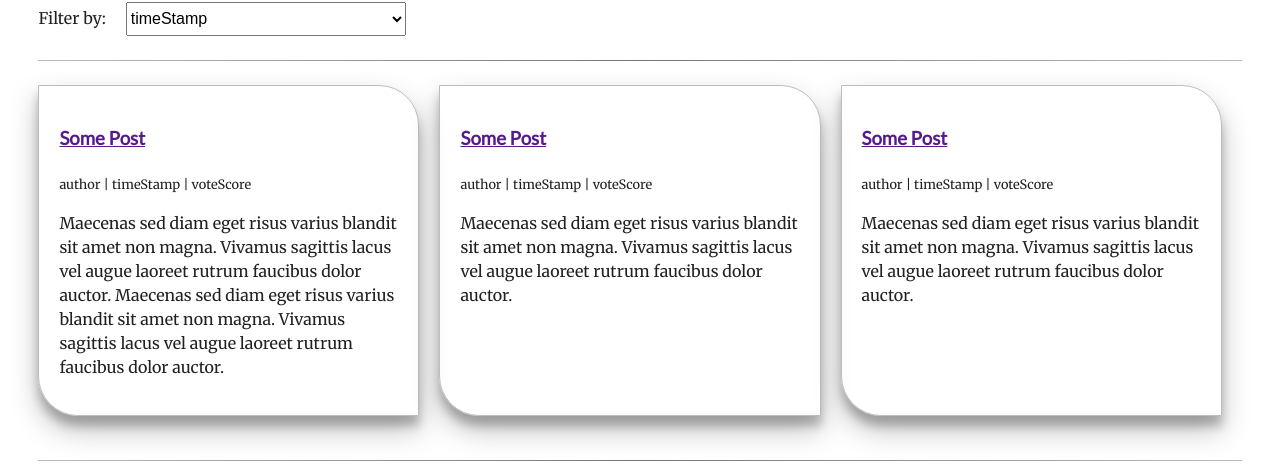
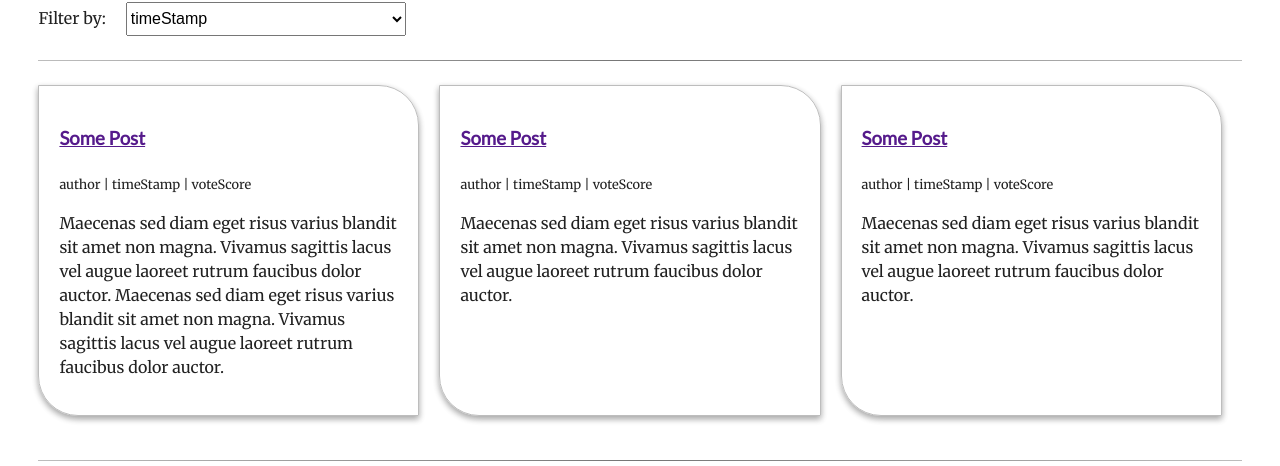
Before and after one commit to Loonz206/readable, a React app: page / in a window 1280 px wide. Shown: the part 273-739 px from the top of the page. Built offline with nearby package versions, Linux system fonts and the light colour scheme; no server answers.

Commit message:
master - refactor - lighten shadows

```diff
--- a/src/components/Navigation/Navigation.scss
+++ b/src/components/Navigation/Navigation.scss
@@ -3,6 +3,7 @@
   background: $primaryColor;
   clear: both;
   overflow: hidden;
+  box-shadow: 0 1px 3px rgba(0,0,0,0.12), 0 1px 2px rgba(0,0,0,0.24);
   ul {
     margin: 0;
     padding: 0;
--- a/src/containers/App.scss
+++ b/src/containers/App.scss
@@ -61,7 +61,7 @@
        border: 1px solid $dividerColor;
        border-radius: 0px 40px 0px 40px;
        padding: 20px;
-       box-shadow: 0 14px 28px rgba(0,0,0,0.25), 0 10px 10px rgba(0,0,0,0.22);
+       box-shadow: 0 3px 6px rgba(0,0,0,0.16), 0 3px 6px rgba(0,0,0,0.23);
     }
    }
 }
```
